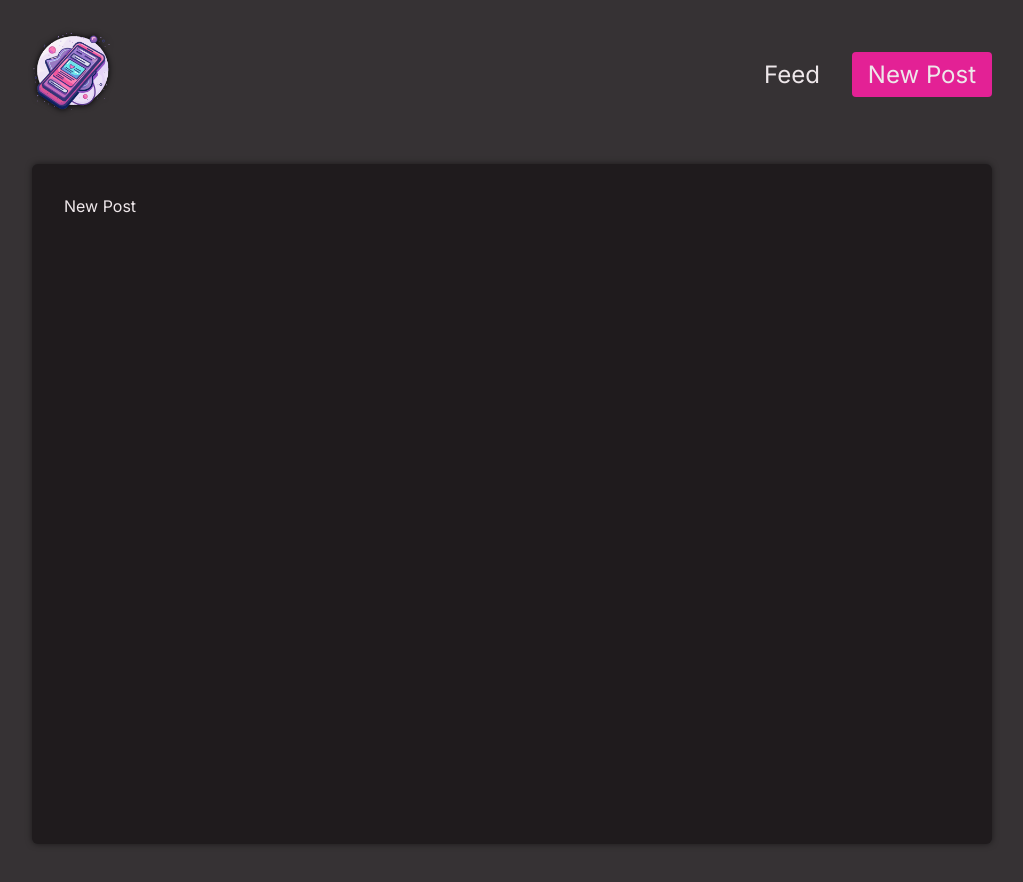
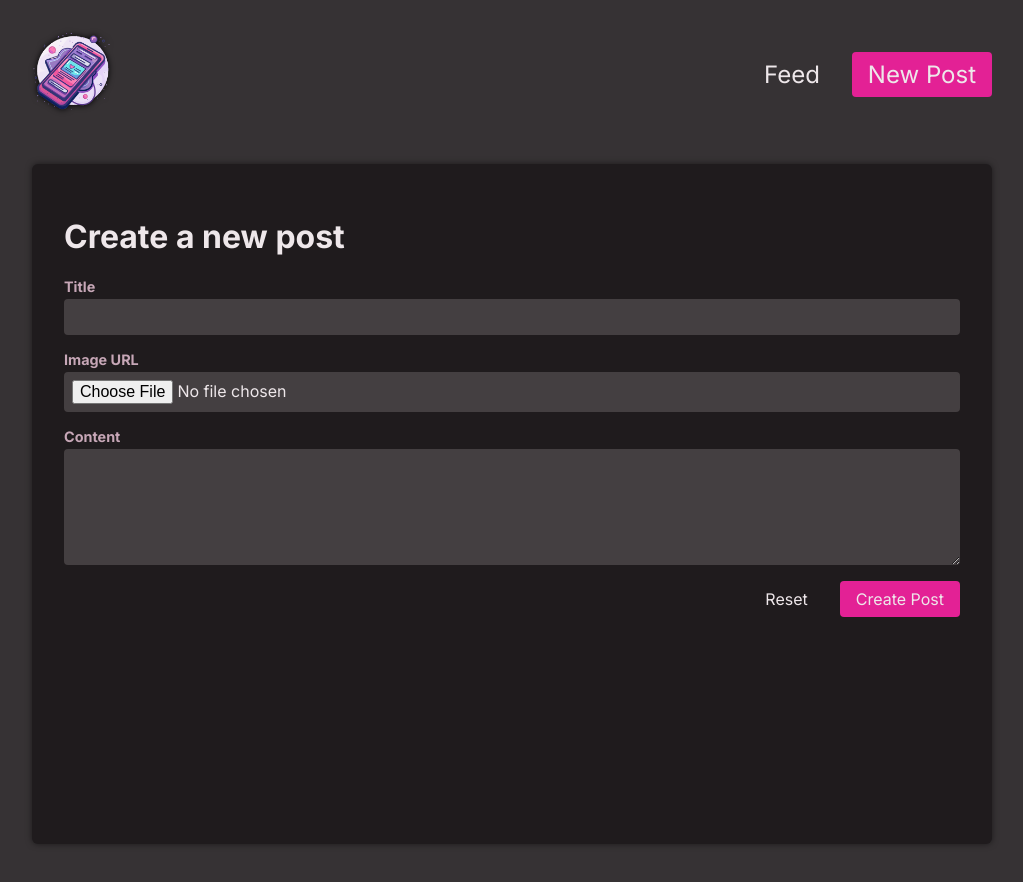
Before and after one commit to gabyballester/next-blog-app-nextjs14-typescript-sqlite, a Next.js app: page /new-post in a window 1280 px wide. Shown: the top 882 px of the page, without its empty margins (128-1151 px from the left). Built offline with nearby package versions, Linux system fonts and the light colour scheme.

Commit message:
Add form to new-post and error component

```diff
--- a/app/feed/page.tsx
+++ b/app/feed/page.tsx
@@ -1,9 +1,9 @@
 import { Posts } from "@/components";
 import { getPosts } from "@/database";
 
-
 export default async function FeedPage() {
   const posts = await getPosts();
+
   return (
     <>
       <h1>All posts by all users</h1>
--- a/app/new-post/page.tsx
+++ b/app/new-post/page.tsx
@@ -1,3 +1,30 @@
-export default async function NewPostPage() {
-  return <>New Post</>;
+export default function NewPostPage() {
+  return (
+    <>
+      <h1>Create a new post</h1>
+      <form>
+        <p className="form-control">
+          <label htmlFor="title">Title</label>
+          <input type="text" id="title" name="title" />
+        </p>
+        <p className="form-control">
+          <label htmlFor="image">Image URL</label>
+          <input
+            type="file"
+            accept="image/png, image/jpeg"
+            id="image"
+            name="image"
+          />
+        </p>
+        <p className="form-control">
+          <label htmlFor="content">Content</label>
+          <textarea id="content" name="content" rows={5} />
+        </p>
+        <p className="form-actions">
+          <button type="reset">Reset</button>
+          <button>Create Post</button>
+        </p>
+      </form>
+    </>
+  );
 }
```
Also changed, not shown: app/new-post/error.tsx (added, +15 -0 lines).
